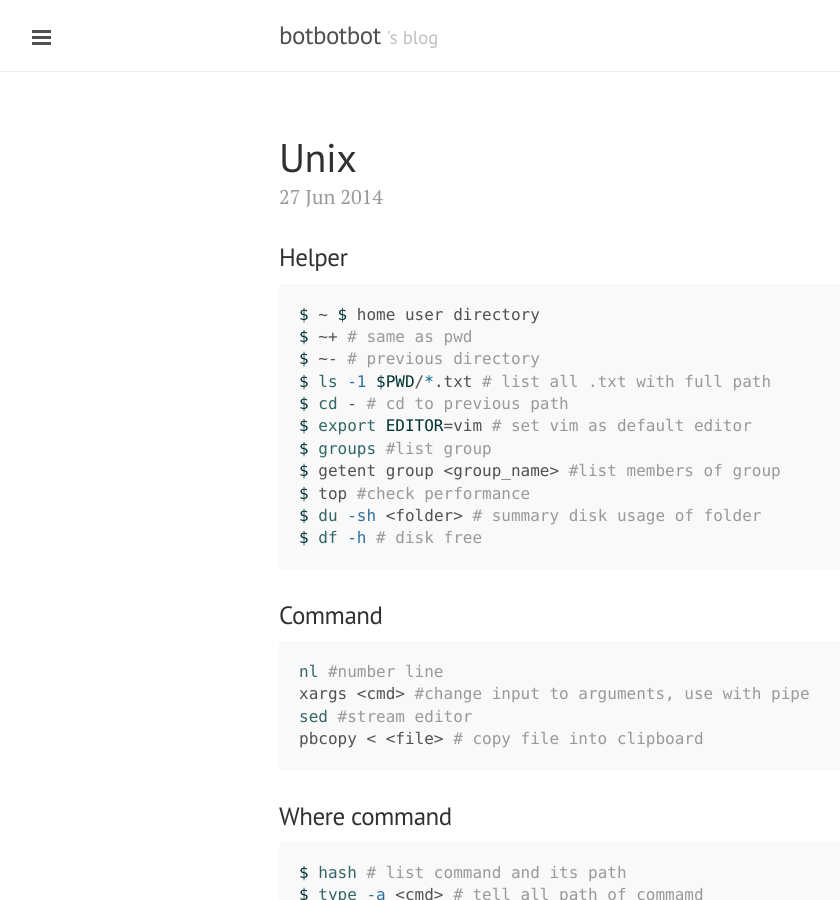
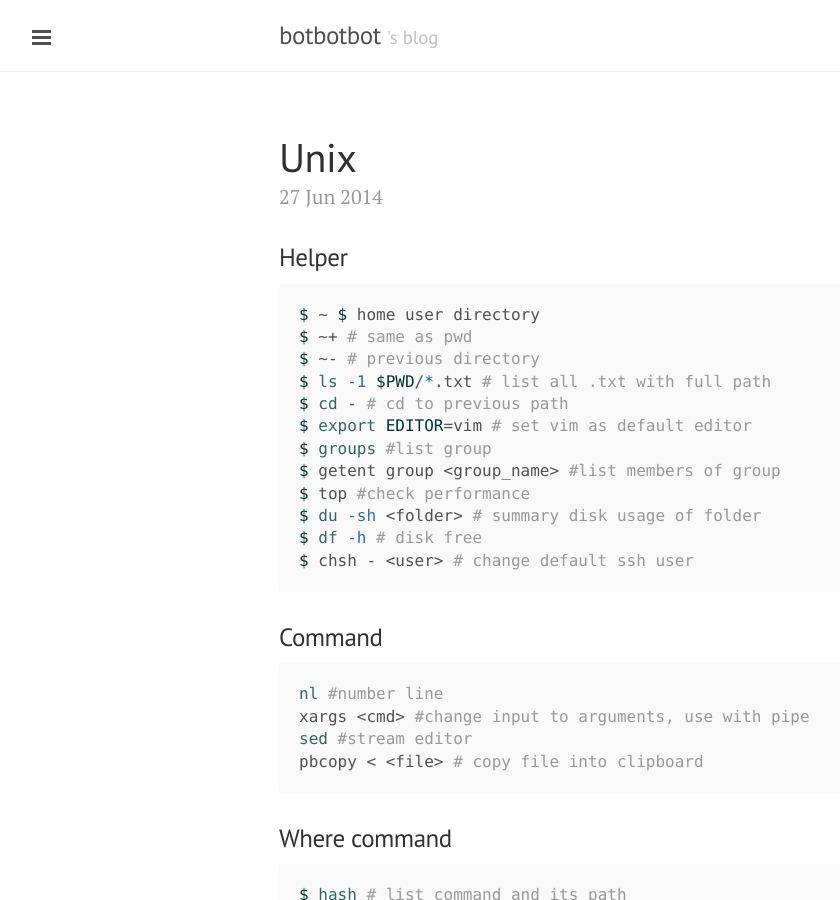
Before and after one commit to ibotdotout/ibotdotout.github.io, a Jekyll site: the page built from _posts/2014-06-27-unix.md, in a window 1280 px wide and 900 px high. Shown: the whole window, without its empty margins (1-841 px from the left). Built offline with Jekyll 4.4.1, drawn with Linux system fonts in a browser that asks for light colours; Markdown is read by kramdown in place of the engine named in the settings.

Commit message:
update chsh

````diff
--- a/_posts/2014-06-27-unix.md
+++ b/_posts/2014-06-27-unix.md
@@ -19,6 +19,7 @@ $ getent group <group_name> #list members of group
 $ top #check performance
 $ du -sh <folder> # summary disk usage of folder
 $ df -h # disk free
+$ chsh - <user> # change default ssh user
 ```
 
 
````
